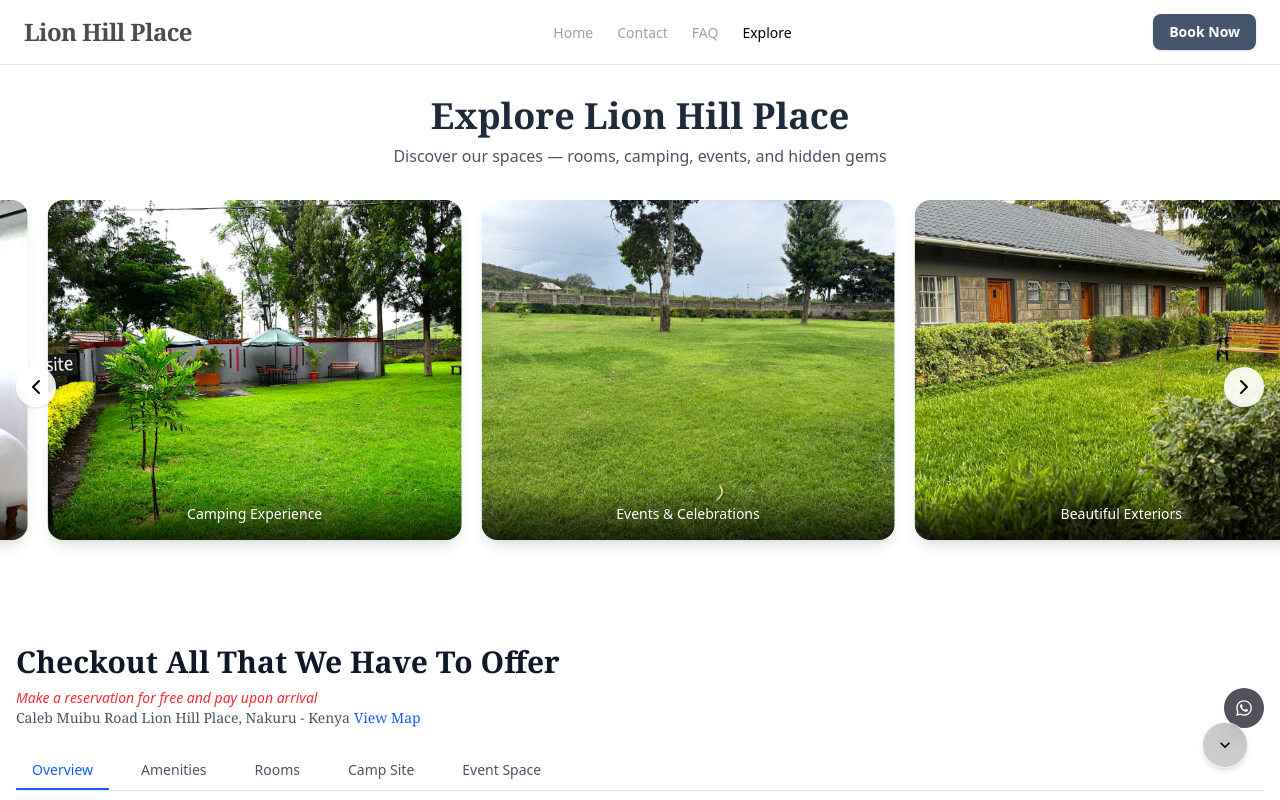
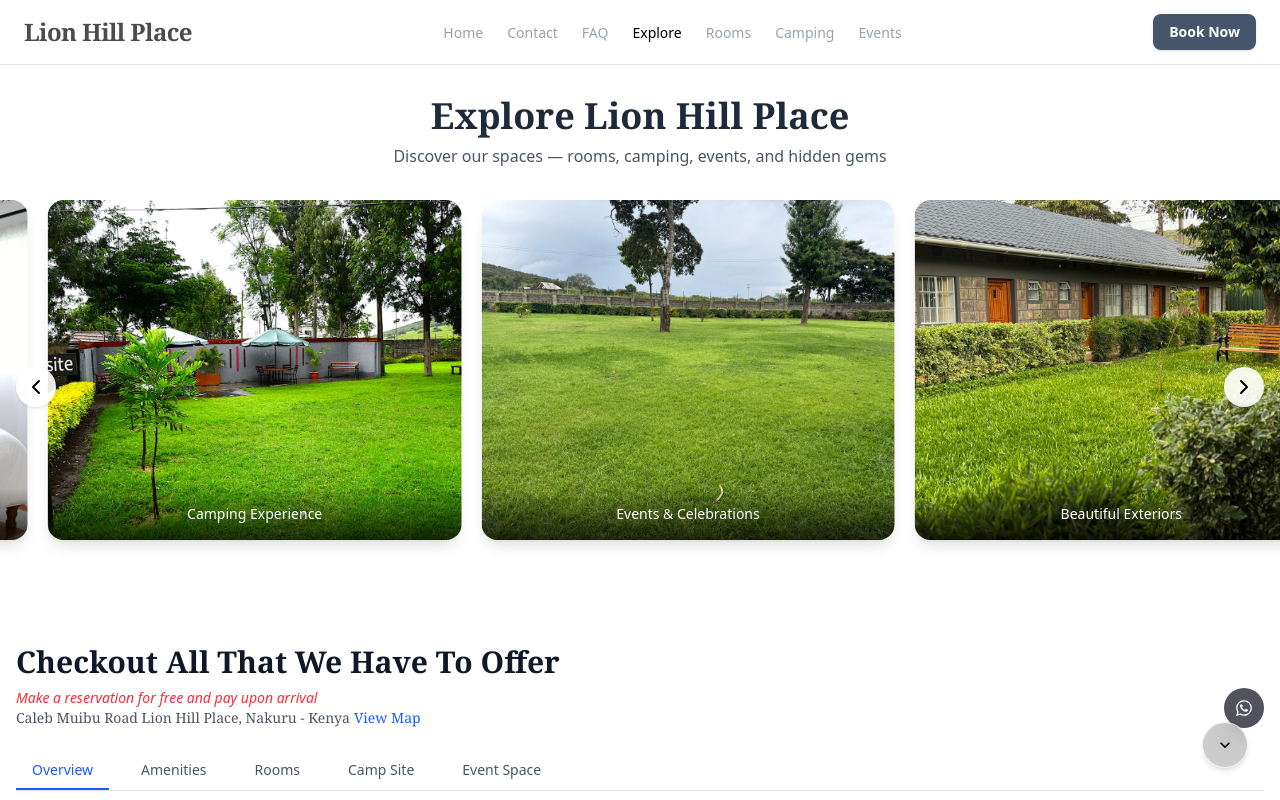
Before and after one commit to pacc-jean/bed-breakfast, a React (Vite) app in the folder lionhillplace/: page /explore in a window 1280 px wide. Shown: the top 800 px of the page. Built offline with nearby package versions, Linux system fonts and the light colour scheme.

Commit message:
add explore section links

```diff
--- a/lionhillplace/src/App.tsx
+++ b/lionhillplace/src/App.tsx
@@ -1,4 +1,4 @@
-import { Routes, Route } from "react-router-dom";
+import { Routes, Route, useLocation } from "react-router-dom";
 import ScrollToTop from "./components/layout/ScrollToTop";
 import Navbar from "./components/layout/Navbar";
 import MobileTopNav from "./components/layout/MobileTopNav";
@@ -11,12 +11,13 @@ import ThemeToggle from "./components/layout/ThemeToggle";
 import "./App.css";
 
 function App() {
+  const location = useLocation();
   return (
     <div className="min-h-screen bg-white text-black dark:bg-zinc-700 dark:text-white">
       <Navbar />
       <MobileTopNav />
       <ScrollToTop />
-      <Routes>
+      <Routes location={location} key={location.pathname}>
         <Route path="/" element={<Home />} />
         <Route path="/contactfaq" element={<FAQContactPage />} />
         <Route path="/explore" element={<ExplorePage />} />
--- a/lionhillplace/src/components/explore/ShowCase.tsx
+++ b/lionhillplace/src/components/explore/ShowCase.tsx
@@ -1,4 +1,5 @@
-import { useState, useRef } from "react";
+import { useState, useEffect, useRef } from "react";
+import { useLocation, useNavigate } from "react-router-dom";
 import { FaWhatsapp } from "react-icons/fa";
 import OverviewSection from "./OverviewSection";
 import MapModal from "./MapModal";
@@ -16,39 +17,29 @@ const tabs = [
 ];
 
 export default function ShowCase() {
+  const location = useLocation();
+  const navigate = useNavigate();
   const [activeTab, setActiveTab] = useState("overview");
   const [isMapOpen, setIsMapOpen] = useState(false);
+  const sectionRef = useRef<HTMLDivElement | null>(null);
 
-  const amenitiesRef = useRef<HTMLDivElement>(null);
-  const roomsRef = useRef<HTMLDivElement>(null);
-  const campRef = useRef<HTMLDivElement>(null);
-  const eventsRef = useRef<HTMLDivElement>(null);
+  // Scroll to ShowCase when hash changes
+  useEffect(() => {
+    const hash = location.hash.replace("#", "");
+    const isValidTab = tabs.some((tab) => tab.id === hash);
+    if (isValidTab) {
+      setActiveTab(hash);
+      setTimeout(() => {
+        sectionRef.current?.scrollIntoView({ behavior: "smooth" });
+      }, 100);
+    }
+  }, [location.hash]);
 
-  const handleShowAmenitiesClick = () => {
-    setActiveTab("amenities");
+  const handleTabClick = (tabId: string) => {
+    setActiveTab(tabId);
+    navigate(`#${tabId}`);
     setTimeout(() => {
-      amenitiesRef.current?.scrollIntoView({ behavior: "smooth" });
-    }, 100);
-  };
-
-  const handleShowRoomsClick = () => {
-    setActiveTab("rooms");
-    setTimeout(() => {
-      roomsRef.current?.scrollIntoView({ behavior: "smooth" });
-    }, 100);
-  };
-
-  const handleShowCampClick = () => {
-    setActiveTab("camp");
-    setTimeout(() => {
-      campRef.current?.scrollIntoView({ behavior: "smooth" });
-    }, 100);
-  };
-
-  const handleShowEventsClick = () => {
-    setActiveTab("events");
-    setTimeout(() => {
-      eventsRef.current?.scrollIntoView({ behavior: "smooth" });
+      sectionRef.current?.scrollIntoView({ behavior: "smooth" });
     }, 100);
   };
 
@@ -57,34 +48,36 @@ export default function ShowCase() {
       case "overview":
         return (
           <OverviewSection
-            onShowAmenitiesClick={handleShowAmenitiesClick}
-            onShowRoomsClick={handleShowRoomsClick}
-            onShowCampClick={handleShowCampClick}
-            onShowEventsClick={handleShowEventsClick}
+            onShowAmenitiesClick={() => handleTabClick("amenities")}
+            onShowRoomsClick={() => handleTabClick("rooms")}
+            onShowCampClick={() => handleTabClick("camp")}
+            onShowEventsClick={() => handleTabClick("events")}
           />
         );
       case "amenities":
-        return <div ref={amenitiesRef}><ShowAmenities /></div>;
+        return <ShowAmenities />;
       case "rooms":
-        return <div ref={roomsRef}><RoomShowCase /></div>;
+        return <RoomShowCase />;
       case "camp":
-        return <div ref={campRef}><CampSiteShowCase /></div>;
+        return <CampSiteShowCase />;
       case "events":
-        return <div ref={eventsRef}><EventSpaceShowCase /></div>;
+        return <EventSpaceShowCase />;
       default:
         return null;
     }
   };
 
   return (
-    <section className="w-full max-w-7xl mx-auto px-4 py-8 bg-white dark:bg-zinc-700 text-gray-900 dark:text-white">
+    <section
+      ref={sectionRef}
+      className="w-full max-w-7xl mx-auto px-4 py-8 bg-white dark:bg-zinc-700 text-gray-900 dark:text-white"
+    >
       <h4 className="text-lg md:text-3xl font-bold mb-2 font-serif">
         Checkout All That We Have To Offer
       </h4>
 
       {/* Address & WhatsApp Button */}
       <div className="flex items-end justify-between mb-6">
-        {/* Address */}
         <div>
           <p className="text-xs md:text-sm text-red-500 italic font-sans">
             Make a reservation for free and pay upon arrival
@@ -100,7 +93,6 @@ export default function ShowCase() {
           </p>
         </div>
 
-        {/* WhatsApp Button */}
         <a
           href="https://wa.me/254737774030"
           target="_blank"
@@ -119,7 +111,7 @@ export default function ShowCase() {
         {tabs.map((tab) => (
           <button
             key={tab.id}
-            onClick={() => setActiveTab(tab.id)}
+            onClick={() => handleTabClick(tab.id)}
             className={`py-2 px-4 text-sm font-medium whitespace-nowrap border-b-2 transition-colors duration-300 ${
               activeTab === tab.id
                 ? "border-blue-600 text-blue-600"
--- a/lionhillplace/src/components/layout/MobileTopNav.tsx
+++ b/lionhillplace/src/components/layout/MobileTopNav.tsx
@@ -1,22 +1,27 @@
 import { Link, useLocation } from "react-router-dom";
-import { TbSmartHome, TbBookmarks } from "react-icons/tb";
-import { MdSupportAgent } from "react-icons/md";
-import { RiGlassesLine } from "react-icons/ri";
+import { TbSmartHome, TbBookmarks, TbTent, TbCalendarEvent } from "react-icons/tb";
+import { MdSupportAgent, MdOutlineHotelClass } from "react-icons/md";
+import { RiGlassesLine, RiQuestionAnswerLine } from "react-icons/ri";
 
 const navItems = [
-  { label: "Home", to: "/", icon: TbSmartHome },
-  { label: "Contact", to: "/contactfaq", icon: MdSupportAgent },
-  { label: "Explore", to: "/explore", icon: RiGlassesLine },
-  { label: "Book", to: "/book", icon: TbBookmarks },
+  { label: "Home", to: "/", match: "/", icon: TbSmartHome },
+  { label: "Contact", to: "/contactfaq#contact", match: "/contactfaq#contact", icon: MdSupportAgent },
+  { label: "FAQ", to: "/contactfaq#faq", match: "/contactfaq#faq", icon: RiQuestionAnswerLine },
+  { label: "Explore", to: "/explore", match: "/explore", icon: RiGlassesLine },
+  { label: "Rooms", to: "/explore#rooms", match: "/explore#rooms", icon: MdOutlineHotelClass },
+  { label: "Camping", to: "/explore#camp", match: "/explore#camp", icon: TbTent },
+  { label: "Events", to: "/explore#events", match: "/explore#events", icon: TbCalendarEvent },
+  { label: "Book", to: "/book", match: "/book", icon: TbBookmarks },
 ];
 
 export default function MobileTopNav() {
   const location = useLocation();
+  const currentPath = location.pathname + location.hash;
 
   return (
-    <nav className="fixed top-4 left-1/2 -translate-x-1/2 z-50 bg-black/20 dark:bg-white/10 backdrop-blur-md border border-white/70 dark:border-white/30 shadow-md rounded-full px-2 py-2 flex items-center justify-center gap-6 w-[90%] max-w-md md:hidden">
-      {navItems.map(({ label, to, icon: Icon }) => {
-        const isActive = location.pathname === to.split("#")[0];
+    <nav className="fixed top-4 left-1/2 -translate-x-1/2 z-50 bg-black/20 dark:bg-white/10 backdrop-blur-md border border-white/70 dark:border-white/30 shadow-md rounded-full px-2 py-2 flex items-center justify-center gap-3 w-[95%] max-w-md overflow-x-auto md:hidden">
+      {navItems.map(({ label, to, match, icon: Icon }) => {
+        const isActive = currentPath === match;
 
         return (
           <Link
@@ -25,15 +30,15 @@ export default function MobileTopNav() {
             className="flex-shrink-0"
           >
             <div
-              className={`flex items-center gap-2 px-3 py-2 rounded-full transition-all duration-200 ${
+              className={`flex items-center gap-2 px-3 py-2 rounded-full transition-all duration-200 whitespace-nowrap ${
                 isActive
                   ? "bg-blue-100 text-blue-600 ring-2 ring-blue-400 dark:bg-blue-900/20 dark:text-blue-300 dark:ring-blue-500"
                   : "text-gray-900 dark:text-gray-200"
               }`}
             >
-              <Icon size={22} />
+              <Icon size={8} />
               {isActive && (
-                <span className="text-sm font-medium whitespace-nowrap">{label}</span>
+                <span className="text-xs font-medium">{label}</span>
               )}
             </div>
           </Link>
--- a/lionhillplace/src/components/layout/Navbar.tsx
+++ b/lionhillplace/src/components/layout/Navbar.tsx
@@ -1,13 +1,19 @@
-import { NavLink } from "react-router-dom";
+import { NavLink, useLocation } from "react-router-dom";
 
 const navItems = [
-  { label: "Home", to: "/" },
-  { label: "Contact", to: "/contactfaq#contact" },
-  { label: "FAQ", to: "/contactfaq#faq" },
-  { label: "Explore", to: "/explore" },
+  { label: "Home", to: "/", match: "/" },
+  { label: "Contact", to: "/contactfaq#contact", match: "/contactfaq#contact" },
+  { label: "FAQ", to: "/contactfaq#faq", match: "/contactfaq#faq" },
+  { label: "Explore", to: "/explore", match: "/explore" },
+  { label: "Rooms", to: "/explore#rooms", match: "/explore#rooms" },
+  { label: "Camping", to: "/explore#camp", match: "/explore#camp" },
+  { label: "Events", to: "/explore#events", match: "/explore#events" },
 ];
 
 function Navbar() {
+  const location = useLocation();
+  const currentPath = location.pathname + location.hash;
+
   return (
     <header className="hidden md:block fixed top-0 inset-x-0 z-50 bg-white/80 dark:bg-zinc-700/70 backdrop-blur border-b border-zinc-200 dark:border-zinc-700">
       <nav className="mx-auto max-w-7xl px-6">
@@ -26,12 +32,13 @@ function Navbar() {
               <li key={item.to}>
                 <NavLink
                   to={item.to}
-                  className={({ isActive }) =>
-                    [
-                      "text-sm font-medium transition-colors hover:text-gray-600 dark:hover:text-gray-300",
-                      isActive ? "text-black dark:text-white" : "text-gray-400 dark:text-gray-500",
-                    ].join(" ")
-                  }
+                  replace={item.label === "Explore"} // Optional: avoids stacking nav history
+                  className={[
+                    "text-sm font-medium transition-colors hover:text-gray-600 dark:hover:text-gray-300",
+                    currentPath === item.match
+                      ? "text-black dark:text-white"
+                      : "text-gray-400 dark:text-gray-500",
+                  ].join(" ")}
                 >
                   {item.label}
                 </NavLink>
--- a/lionhillplace/src/pages/ExplorePage.tsx
+++ b/lionhillplace/src/pages/ExplorePage.tsx
@@ -1,7 +1,18 @@
+import { useEffect } from "react";
+import { useLocation } from "react-router-dom";
 import ExploreHeroCarousel from "../components/explore/ExploreHeroCarousel";
 import ShowCase from "../components/explore/ShowCase";
 
 function ExplorePage() {
+  const location = useLocation();
+
+  useEffect(() => {
+    // This will always trigger when ExplorePage mounts OR if the same route is hit again
+    window.scrollTo({ top: 0, behavior: "auto" });
+
+    // If you want to force state resets in ShowCase or other stuff, dispatch a signal or reset context here
+  }, [location.key]);
+
   return (
     <main className="w-full min-h-screen">
       <ExploreHeroCarousel />
```
Lines whose indentation alone changed are shown as unchanged.
